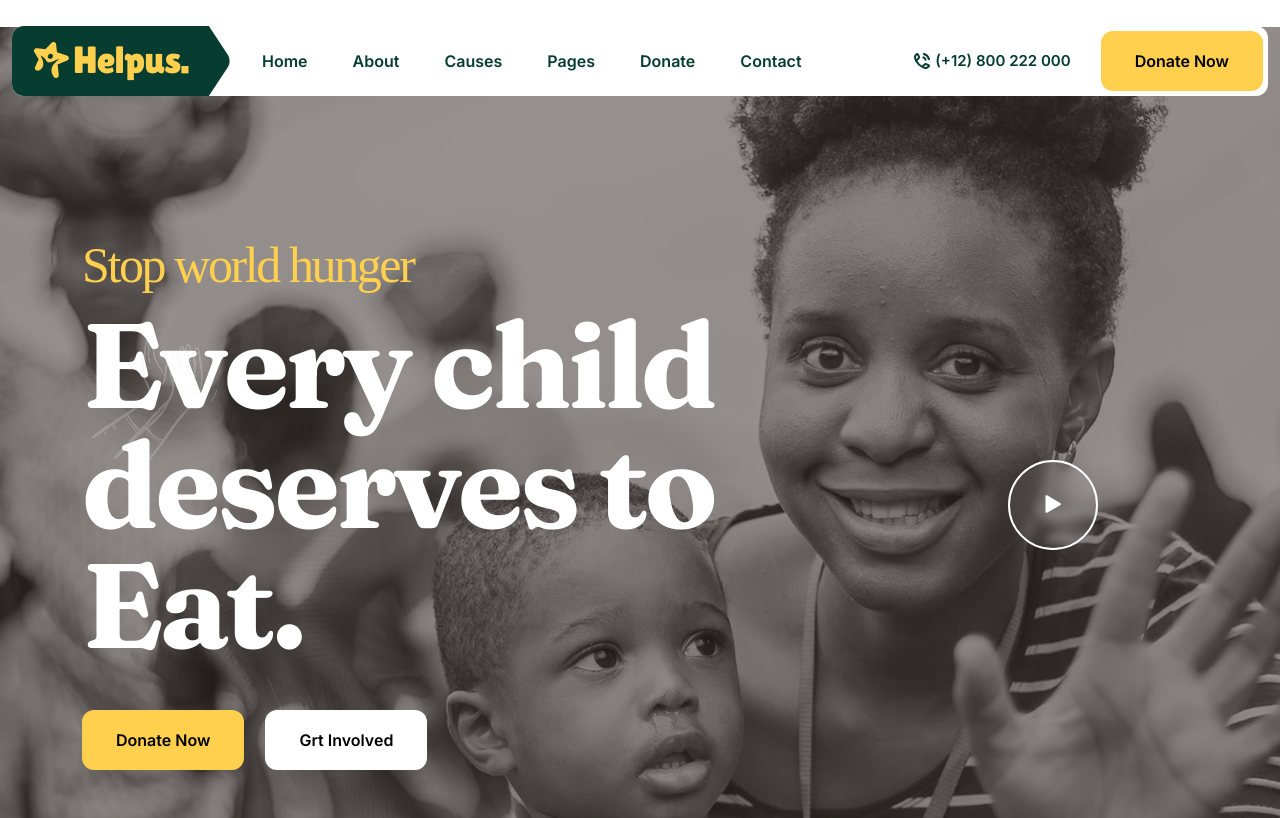
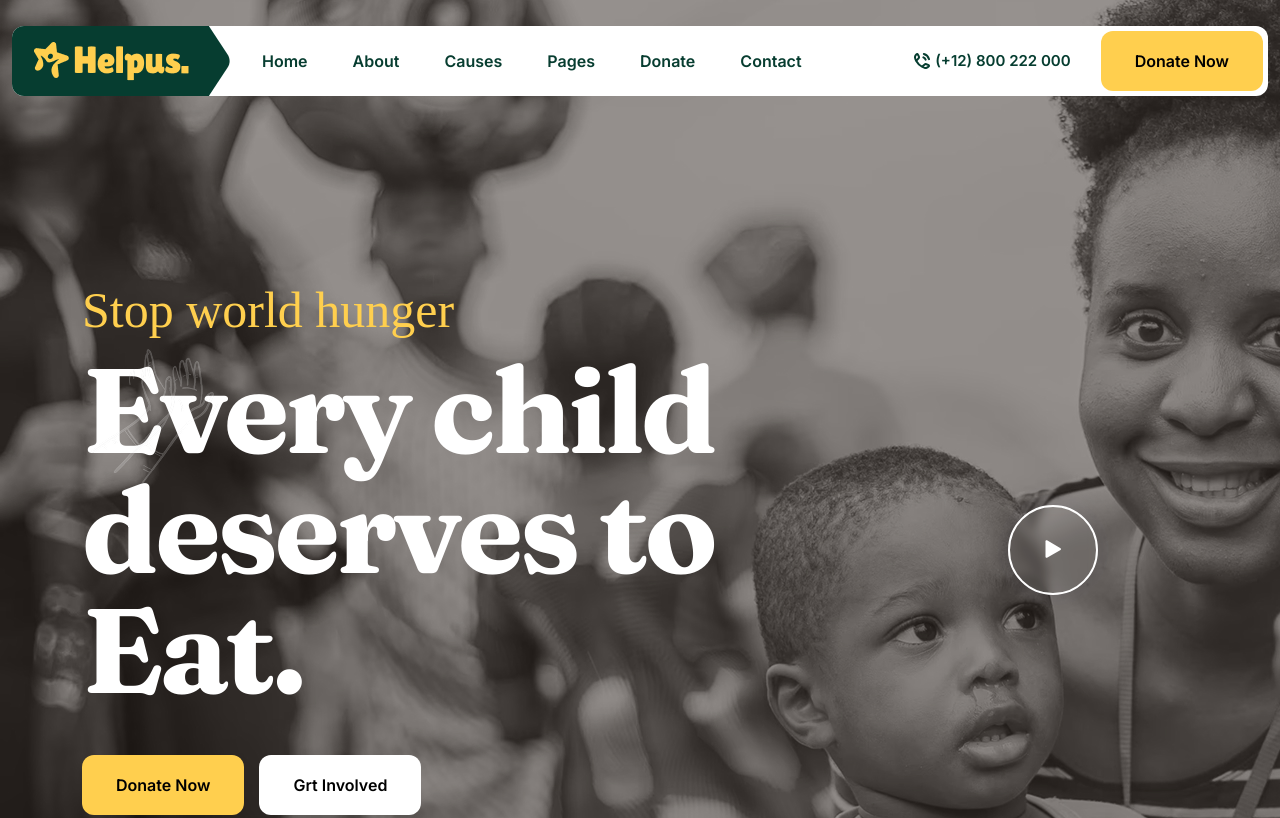
Before and after one commit to al-jabir/charity, a website: page index.html in a window 1280 px wide. Shown: the top 818 px of the page. Drawn offline with Linux system fonts and the light colour scheme; a web font is replaced by a local one.

Commit message:
Update hero section styles: adjust padding, change subtitle to span, and refine button margins

```diff
--- a/assets/scss/layout/pages/_hero.scss
+++ b/assets/scss/layout/pages/_hero.scss
@@ -5,14 +5,16 @@
 /*----------------------------------------*/
 .aj-hero {
   &-area {
-    padding: 240px 0 340px 0;
+    padding: 285px 0 340px 0;
   }
   &-title {
     @include aj-font-member(120px, 700);
+    font-family: var(--aj-font-heading);
     color: var(--aj-white-color);
     letter-spacing: -3.6px;
   }
   &-subtitle {
+    display: block;
     @include aj-font-member(50px, 400);
     font-family: var(--aj-font-sub-heading);
     color: var(--aj-theme-color);
--- a/index.html
+++ b/index.html
@@ -120,11 +120,7 @@
 
     <section
       class="aj-hero-area position-relative"
-      style="
-        background-image: url(assets/img/hero/h-bg-1.jpg);
-        background-repeat: no-repeat;
-        background-position: center;
-      "
+      style="background-image: url(assets/img/hero/h-bg-1.jpg)"
     >
       <div class="aj-hero-shape">
         <div class="aj-hero-shape-1 position-absolute">
@@ -141,10 +137,10 @@
         <div class="row">
           <div class="col-xl-8">
             <div class="aj-hero-content">
-              <h5 class="aj-hero-subtitle mb-15">Stop world hunger</h5>
+              <span class="aj-hero-subtitle mb-15">Stop world hunger</span>
               <h1 class="aj-hero-title mb-45">Every child deserves to Eat.</h1>
               <div class="aj-hero-btn">
-                <a class="aj-btn mr-16" href="#">Donate Now</a>
+                <a class="aj-btn mr-10" href="#">Donate Now</a>
                 <a class="aj-btn bg-white" href="#">Grt Involved</a>
               </div>
             </div>
```
Also changed, not shown: assets/css/style.css, 1 other file.
